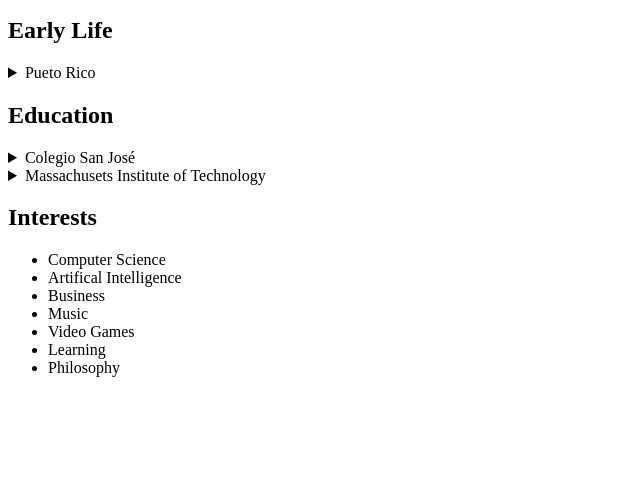
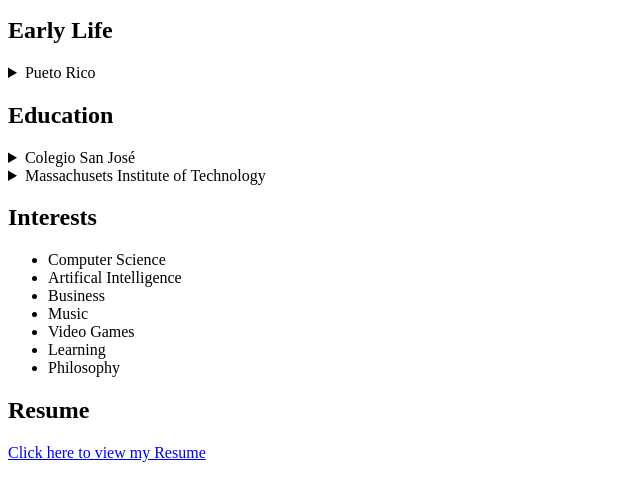
Before and after one commit to dportelafebo/daniel-website, a plain HTML site: page about-me.html in a window 1280 px wide. Shown: the part 153-654 px from the top of the page, without its empty margins (0-640 px from the left). Drawn offline with Linux system fonts and the light colour scheme.

Commit message:
Added resume to about me

```diff
--- a/about-me.html
+++ b/about-me.html
@@ -47,5 +47,7 @@
       <li>Learning</li>
       <li>Philosophy</li>
     </ul>
+    <h2>Resume</h2>
+    <a href="Portela_Daniel_Resume.pdf">Click here to view my Resume</a>
   </body>
 </html>
```
Also changed, not shown: 1 other file.
